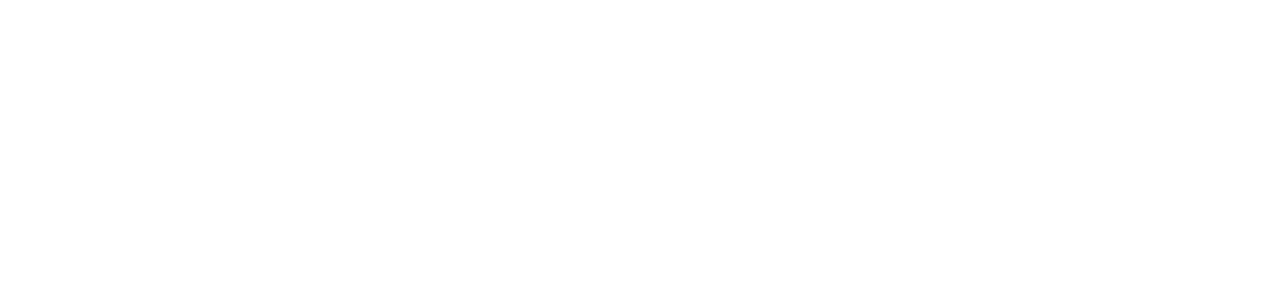
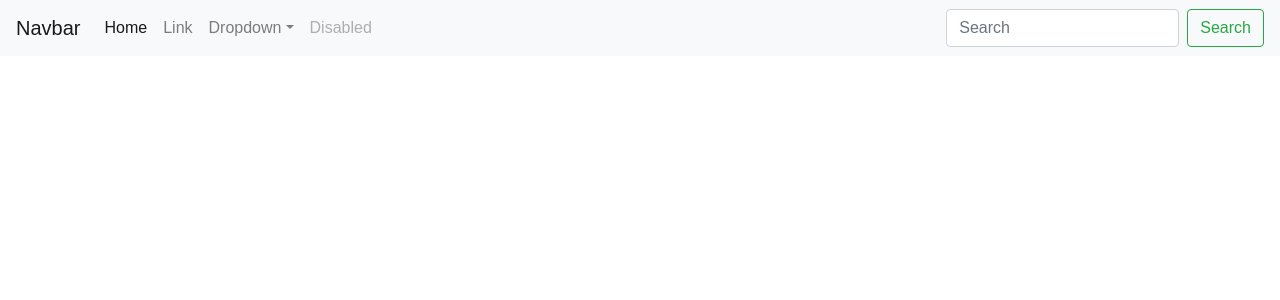
Before and after one commit to LocalArt/OnTheWall, a React (Create React App) app in the folder client/: page / in a window 1280 px wide. Shown: the top 300 px of the page. Built offline with nearby package versions, Linux system fonts and the light colour scheme.

Commit message:
seachbar in

```diff
--- a/client/public/index.html
+++ b/client/public/index.html
@@ -11,6 +11,8 @@
     -->
   <link rel="manifest" href="%PUBLIC_URL%/manifest.json">
   <link rel="shortcut icon" href="%PUBLIC_URL%/favicon.ico">
+  <link rel="stylesheet" href="https://cdnjs.cloudflare.com/ajax/libs/twitter-bootstrap/4.0.0/css/bootstrap.min.css" />
+
   <!--
       Notice the use of %PUBLIC_URL% in the tags above.
       It will be replaced with the URL of the `public` folder during the build.
@@ -20,7 +22,7 @@
       work correctly both with client-side routing and a non-root public URL.
       Learn how to configure a non-root public URL by running `npm run build`.
     -->
-  <title>React App</title>
+  <title>On The Wall</title>
 </head>
 
 <body>
--- a/client/src/App.js
+++ b/client/src/App.js
@@ -21,12 +21,14 @@
 import Venue from "./pages/venue";
 import VenueSignUp from "./pages/venueSignup";
 import ArtistSignUp from "./pages/artistSignup";
+import Navbar from "./components/Navbar";
 
 const App = () => (
   <Router>
     <div>
       {/* <Nav /> */}
       <Switch>
+        <Navbar />
         {/* <Route exact path="/" component={Books} /> */}
         <Route exact path="/home" component={Home} />
         <Route path="/artist" component={Artist} />
--- a/client/src/components/Navbar/Navbar.css
+++ b/client/src/components/Navbar/Navbar.css
@@ -1,4 +1,4 @@
-.jumbotron {
+/* .jumbotron {
   min-height: 300px;
   padding-top: 100px;
-}
+} */
--- a/client/src/components/Navbar/Navbar.js
+++ b/client/src/components/Navbar/Navbar.js
@@ -1,17 +1,81 @@
 import React from "react";
-import "./Jumbotron.css";
+import { Link } from "react-router-dom";
+import "./Navbar.css";
 
-const Jumbotron = () => (
-  <div className="jumbotron text-center">
-    <h1>React Recipes</h1>
-    <a
-      target="_blank"
-      rel="noopener noreferrer"
-      href="http://www.recipepuppy.com/about/api/"
+// Depending on the current path, this component sets the "active" class on the appropriate navigation link item
+const Navbar = props => (
+  <nav className="navbar navbar-expand-lg navbar-light bg-light">
+    <a className="navbar-brand" href="#">
+      Navbar
+    </a>
+    <button
+      className="navbar-toggler"
+      type="button"
+      data-toggle="collapse"
+      data-target="#navbarSupportedContent"
+      aria-controls="navbarSupportedContent"
+      aria-expanded="false"
+      aria-label="Toggle navigation"
     >
-      Powered by Recipe Puppy
-    </a>
-  </div>
+      <span className="navbar-toggler-icon" />
+    </button>
+
+    <div className="collapse navbar-collapse" id="navbarSupportedContent">
+      <ul className="navbar-nav mr-auto">
+        <li className="nav-item active">
+          <a className="nav-link" href="#">
+            Home <span className="sr-only">(current)</span>
+          </a>
+        </li>
+        <li className="nav-item">
+          <a className="nav-link" href="#">
+            Link
+          </a>
+        </li>
+        <li class="nav-item dropdown">
+          <a
+            class="nav-link dropdown-toggle"
+            href="#"
+            id="navbarDropdown"
+            role="button"
+            data-toggle="dropdown"
+            aria-haspopup="true"
+            aria-expanded="false"
+          >
+            Dropdown
+          </a>
+          <div class="dropdown-menu" aria-labelledby="navbarDropdown">
+            <a class="dropdown-item" href="#">
+              Action
+            </a>
+            <a class="dropdown-item" href="#">
+              Another action
+            </a>
+            <div class="dropdown-divider" />
+            <a class="dropdown-item" href="#">
+              Something else here
+            </a>
+          </div>
+        </li>
+        <li className="nav-item">
+          <a className="nav-link disabled" href="#">
+            Disabled
+          </a>
+        </li>
+      </ul>
+      <form className="form-inline my-2 my-lg-0">
+        <input
+          className="form-control mr-sm-2"
+          type="search"
+          placeholder="Search"
+          aria-label="Search"
+        />
+        <button className="btn btn-outline-success my-2 my-sm-0" type="submit">
+          Search
+        </button>
+      </form>
+    </div>
+  </nav>
 );
 
-export default Jumbotron;
+export default Navbar;
--- a/client/src/components/Navbar/index.js
+++ b/client/src/components/Navbar/index.js
@@ -1 +1 @@
-export { default } from "./Jumbotron";
+export { default } from "./Navbar";
```
Also changed, not shown: client/src/components/Hero/Hero.js (+6 -5 lines).
